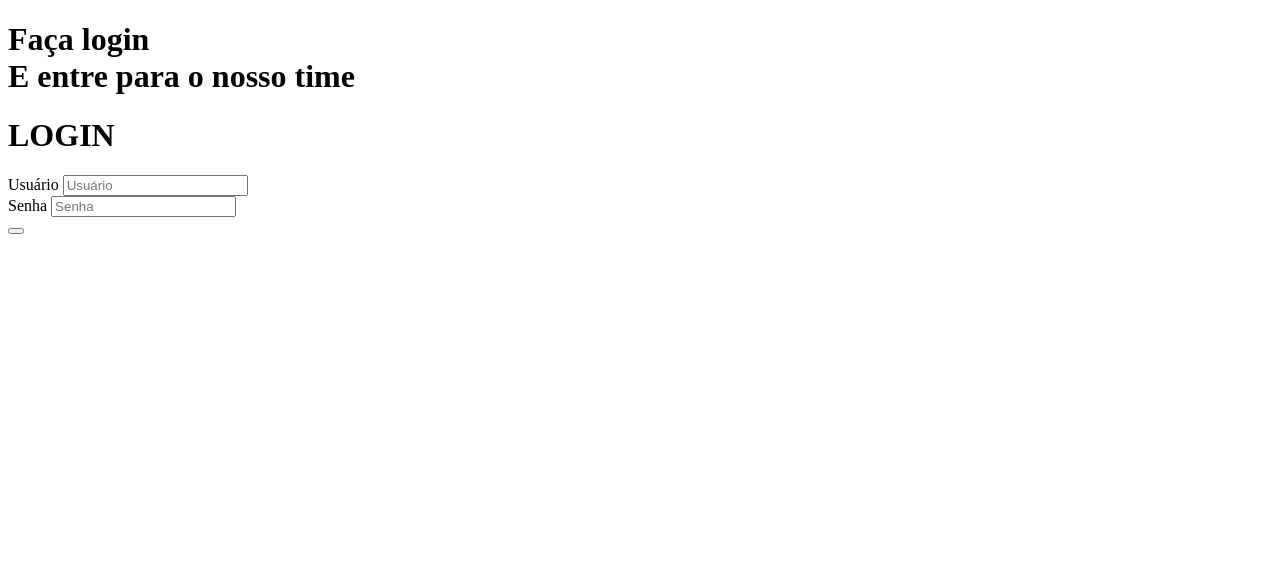
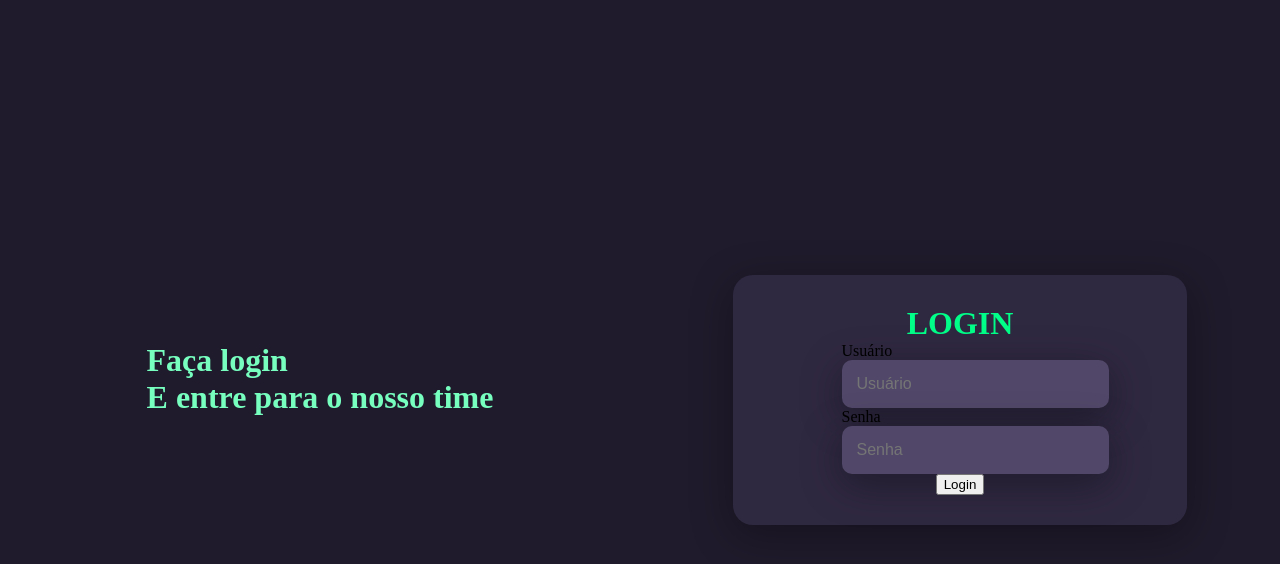
Before and after one commit to sodre-krissie/telaLogin, a plain HTML site: page index.html in a window 1280 px wide. Drawn offline with Linux system fonts and the light colour scheme.

Commit message:
Add files via upload

```diff
--- a/index.html
+++ b/index.html
@@ -4,26 +4,28 @@
     <meta charset="UTF-8">
     <meta http-equiv="X-UA-Compatible" content="IE=edge">
     <meta name="viewport" content="width=device-width, initial-scale=1.0">
+    <link rel="stylesheet" href="style-login.css">
     <title>Login</title>
 </head>
 <body>
     <div class="main-login">
         <div class="left-login">
             <h1>Faça login<br>E entre para o nosso time</h1>
+            <h1></h1>
         </div>
 
         <div class="right-login">
             <div class="card-login">
                 <h1>LOGIN</h1>
-                <div class="text-field">
+                <div class="textfield">
                     <label for="usuario">Usuário</label>
                     <input type="text" name="usuario" placeholder="Usuário">
                 </div>
-                <div class="text-field">
+                <div class="textfield">
                     <label for="senha">Senha</label>
                     <input type="password" name="senha" placeholder="Senha">
                 </div>
-                <button class="btn-login"></button>
+                <button class="btn-login">Login</button>
             </div>
         </div>
     </div>
--- /dev/null
+++ b/style-login.css
@@ -0,0 +1,70 @@
+body{
+    margin: 0;
+}
+
+.main-login{
+    width: 100vw;
+    height: 100vh;
+    background: #201b2c;
+    display: flex;
+    justify-content: center;
+    align-items: center;
+}
+
+.left-login{
+    width: 50vw;
+    height: 100vh;
+    display: flex;
+    justify-content: center;
+    align-items: center;
+    flex-direction: column;
+}
+
+.left-login > h1{
+    color: #77ffc0;
+}
+
+.right-login{
+    width: 50vw;
+    height: 100vh;
+    display: flex;
+    justify-content: center;
+    align-items: center;
+}
+
+.card-login{
+    width: 60%;
+    display: flex;
+    justify-content: center;
+    align-items: center;
+    flex-direction: column;
+    padding: 30px 35px;
+    background: #2f2841;
+    border-radius: 20px;
+    box-shadow: 0px 10px 40px #00000056;
+}
+
+.card-login > h1{
+    color: #00ff88;
+    font-weight: 800;
+    margin: 0;
+}
+
+.textfield{
+    display: flex;
+    flex-direction: column;
+    align-items: flex-start;
+    justify-content: center;
+}
+
+.textfield > input{
+    width: 100%;
+    border: none;
+    border-radius: 10px;
+    padding: 15px;
+    background: #514869;
+    color: #f0ffffde;
+    font-size: 12pt;
+    box-shadow: 0px 10px 40px #00000056;
+    outline: none;
+}
```
